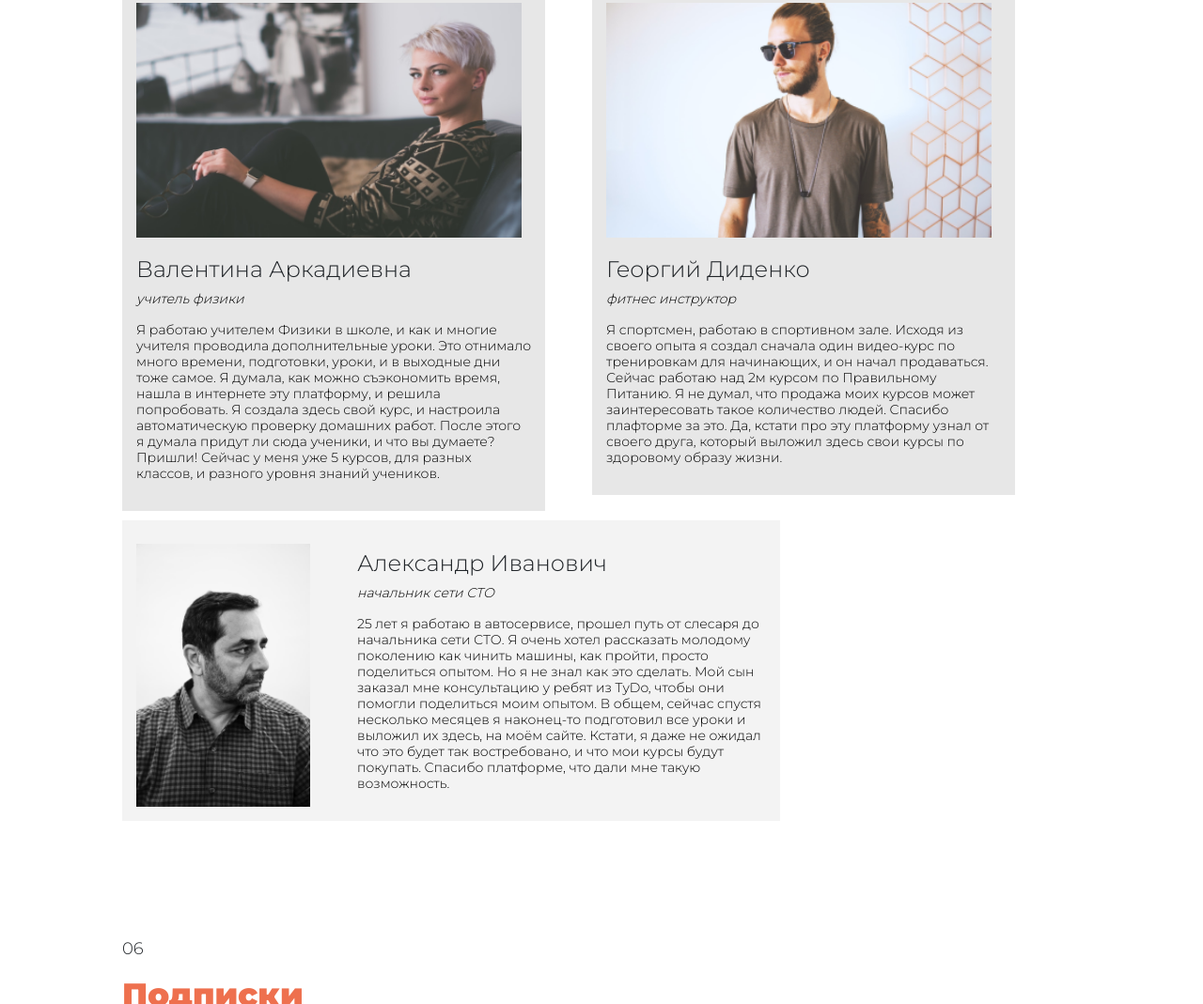
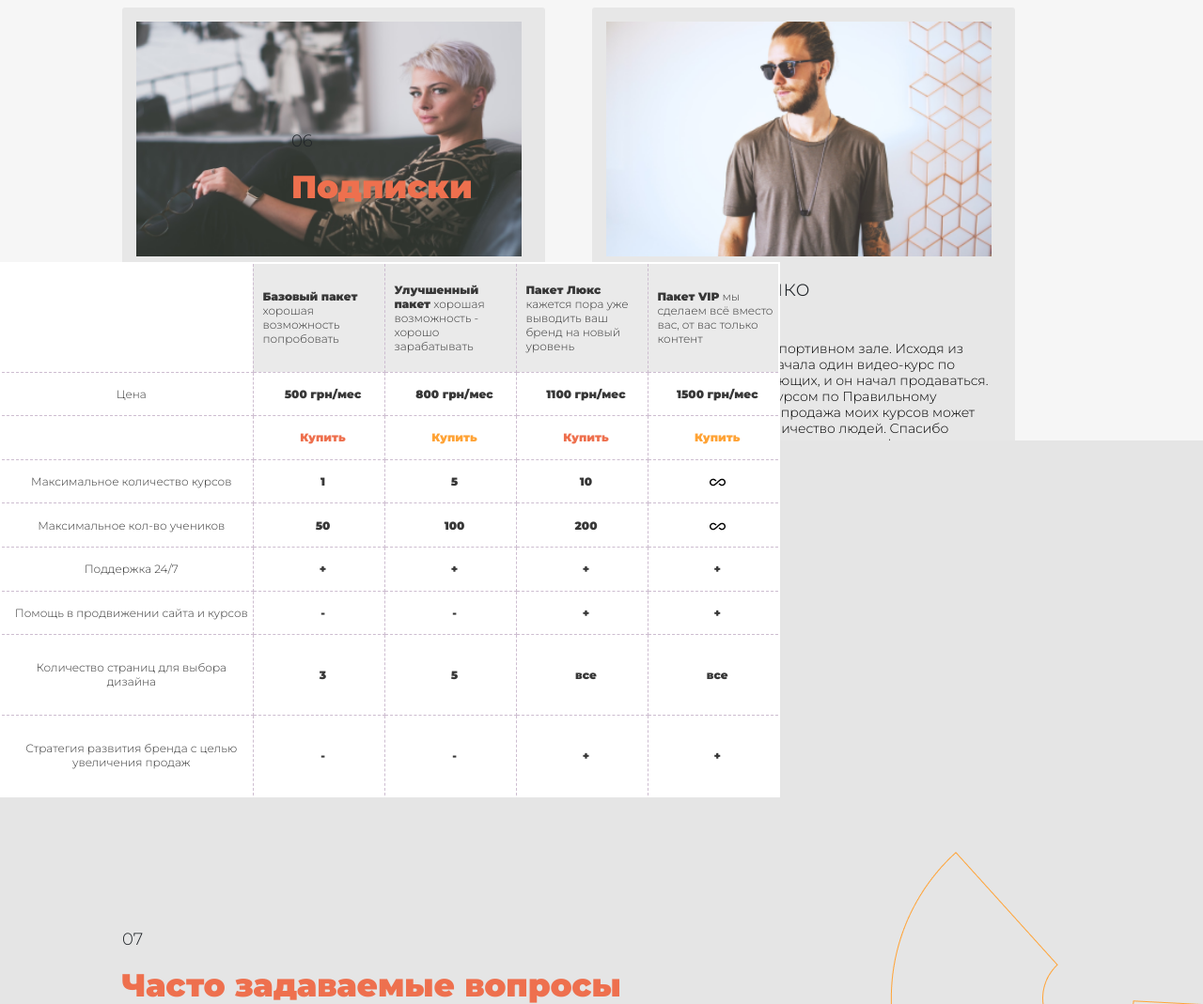
Before and after one commit to violettao/tydo.landing, a plain HTML site: page index.html in a window 1280 px wide. Shown: the part 4999-6068 px from the top of the page at 94% size. Drawn offline with Linux system fonts and the light colour scheme.

Commit message:
design block level-06

```diff
--- a/assets/css/style.css
+++ b/assets/css/style.css
@@ -415,12 +415,13 @@ form p {
 /* level-05 */
 
 .level-05 {
-position: relative;
+    height: 900px;
 }
 
 .level-05 .level-05-text{
     padding-top: 120px;
     padding-left: 130px;
+    padding-bottom: 20px;
 }
 
 .level-05 .level-05-text h2{
@@ -499,13 +500,102 @@ position: relative;
     margin-right: 50px;
 }
 
+/* level-05-06 */
+
+.level-05-06{
+    height: 1000px;
+    background: #f6f6f6;
+}
+
 /* level-06 */
+
+.level-06{
+    position: relative;
+    background: #E5E5E5;
+    height: 900px;
+}
+
+.level-06 .container-06{
+    position: absolute;
+    top: -450px;
+}
 
 .level-06 .level-06-text{
     padding-top: 120px;
-    padding-left: 130px;
+    width: 210px;
+    margin: auto;
+    padding-bottom: 50px;
+
 }
 
 .level-06 .level-06-text h2{
     color: #EE704E;
 }
+
+.level-06 table{
+    width: 830px;
+    height: 570px;
+    justify-content: center;
+    border: 2px solid #ffffff;
+    border-collapse: collapse;
+    background: #ffffff;
+}
+
+.level-06 table td{
+    font-family: 'Montserrat', sans-serif;
+    font-style: normal;
+    font-weight: normal;
+    font-size: 12px;
+    line-height: 15px;
+    text-align: center;
+    align-items: center;
+    padding-left: 10px;
+    color: #383838;
+    border: 1px dashed #cdbdd0;
+}
+
+.level-06 table .bold{
+    font-weight: bold;
+}
+
+.level-06 table .bg-gray{
+    background: #EAEAEA;
+    width: 140px;
+    height: 116px;
+    text-align: start;
+}
+
+.level-06 table .orange{
+    color: #EE704E;
+}
+
+.level-06 table .yellow{
+    color: #FFA336;
+}
+
+.ellipse-06{
+    position: absolute;
+    right: 0;
+    top: 350px;
+}
+
+/* level-07 */
+
+.level-07{
+    position: relative;
+}
+
+.container-07{
+    position: absolute;
+    top: -500px;
+}
+
+.level-07 .level-07-text{
+    padding-top: 120px;
+    padding-left: 130px;
+    padding-bottom: 20px;
+}
+
+.level-07 .level-07-text h2{
+    color: #EE704E;
+}
--- a/index.html
+++ b/index.html
@@ -259,24 +259,94 @@
                 <p class="profession">фитнес инструктор</p>
                 <p>Я спортсмен, работаю в спортивном зале. Исходя из своего опыта я создал сначала один видео-курс по тренировкам для начинающих, и он начал продаваться. Сейчас работаю над 2м курсом по Правильному Питанию. Я не думал, что продажа моих курсов может заинтересовать такое количество людей. Спасибо плафторме за это. Да, кстати про эту платформу узнал от своего друга, который выложил здесь свои курсы по здоровому образу жизни.</p>
             </div>
-            <div class="card-img-left card-item">
-                <img src="assets/img/level-05-alexandr.png">
-                <div class="card-img-left-text">
-                    <h4>Александр Иванович</h4>
-                    <p class="profession">начальник сети СТО</p>
-                    <p>25 лет я работаю в автосервисе, прошел путь от слесаря до начальника сети СТО. Я очень хотел рассказать молодому поколению как чинить машины, как пройти, просто поделиться опытом. Но я не знал как это сделать. Мой сын заказал мне консультацию у ребят из TyDo, чтобы они помогли поделиться моим опытом. В общем, сейчас спустя несколько месяцев я наконец-то подготовил все уроки и выложил их здесь, на моём сайте. Кстати, я даже не ожидал что это будет так востребовано, и что мои курсы будут покупать. Спасибо платформе, что дали мне такую возможность.</p>
-                </div>
-            </div>
         </div>
     </div>
 
+    <div class="level-05-06"></div>
+
     <div class="level-06">
-        <div class="level-06-text">
-            <p class="level-number">06</p>
-            <h2>Подписки</h2>
+        <div class="container-06">
+            <div class="level-06-text">
+                <p class="level-number">06</p>
+                <h2>Подписки</h2>
+            </div>
+            <div class="table-o6">
+                <table>
+                    <tr>
+                        <td>&nbsp;</td>
+                        <td class="bg-gray"><b>Базовый пакет</b> хорошая возможность попробовать</td>
+                        <td class="bg-gray"><b>Улучшенный пакет</b> хорошая возможность - хорошо зарабатывать</td>
+                        <td class="bg-gray"><b>Пакет Люкс</b> кажется пора уже выводить ваш бренд на новый уровень</td>
+                        <td class="bg-gray"><b>Пакет VIP</b> мы сделаем всё вместо вас, от вас только контент</td>
+                    </tr>
+                    <tr>
+                        <td>Цена</td>
+                        <td class="bold">500 грн/мес</td>
+                        <td class="bold">800 грн/мес</td>
+                        <td class="bold">1100 грн/мес</td>
+                        <td class="bold">1500 грн/мес</td>
+                    </tr>
+                    <tr>
+                        <td>&nbsp;</td>
+                        <td class="bold"><a class="orange" href="#">Купить</a></td>
+                        <td class="bold"><a class="yellow" href="#">Купить</a></td>
+                        <td class="bold"><a class="orange" href="#">Купить</a></td>
+                        <td class="bold"><a class="yellow" href="#">Купить</a></td>
+                    </tr>
+                    <tr>
+                        <td>Максимальное количество курсов </td>
+                        <td class="bold">1</td>
+                        <td class="bold">5</td>
+                        <td class="bold">10</td>
+                        <td class="bold"><img src="assets/img/table_infinity.png"></td>
+                    </tr>
+                    <tr>
+                        <td>Максимальное кол-во учеников</td>
+                        <td class="bold">50</td>
+                        <td class="bold">100</td>
+                        <td class="bold">200</td>
+                        <td class="bold"><img src="assets/img/table_infinity.png"></td>
+                    </tr>
+                    <tr>
+                        <td>Поддержка 24/7</td>
+                        <td class="bold">+</td>
+                        <td class="bold">+</td>
+                        <td class="bold">+</td>
+                        <td class="bold">+</td>
+                    </tr>
+                    <tr>
+                        <td>Помощь в продвижении сайта и курсов</td>
+                        <td class="bold">-</td>
+                        <td class="bold">-</td>
+                        <td class="bold">+</td>
+                        <td class="bold">+</td>
+                    </tr>
+                    <tr>
+                        <td>Количество страниц для выбора дизайна</td>
+                        <td class="bold">3</td>
+                        <td class="bold">5</td>
+                        <td class="bold">все</td>
+                        <td class="bold">все</td>
+                    </tr>
+                    <tr>
+                        <td>Стратегия развития бренда с целью увеличения продаж</td>
+                        <td class="bold">-</td>
+                        <td class="bold">-</td>
+                        <td class="bold">+</td>
+                        <td class="bold">+</td>
+                    </tr>
+                </table>
+            </div>
         </div>
-        <div class="table-o6">
+        <img class="ellipse-06" src="assets/img/ellipse_06.png">
+    </div>
 
+    <div class="level-07">
+        <div class="container-07">
+            <div class="level-07-text">
+                <p class="level-number">07</p>
+                <h2>Часто задаваемые вопросы</h2>
+            </div>
         </div>
     </div>
 
```
Also changed, not shown: assets/img/ellipse_06.png (added), assets/img/table_infinity.png (added).
